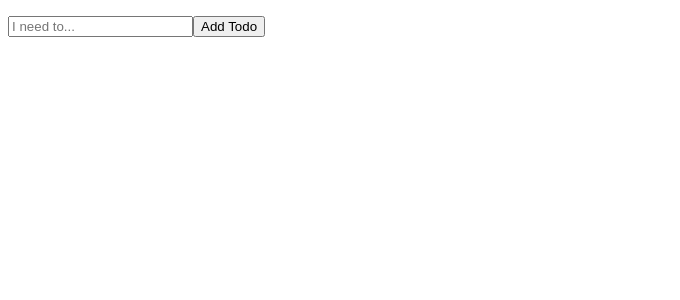
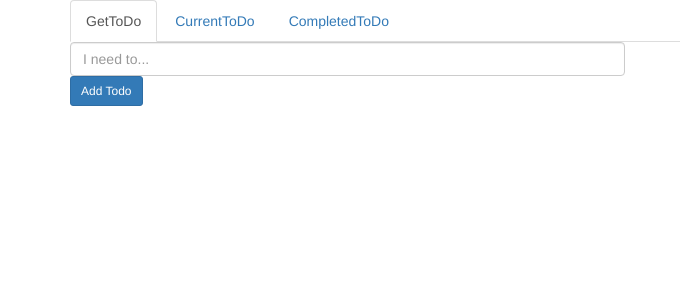
Before and after one commit to subha-py/vue_boilerplate, a Vue app: page / in a window 1280 px wide. Shown: the top 300 px of the page, without its empty margins (0-680 px from the left). Built offline with nearby package versions, Linux system fonts and the light colour scheme.

Commit message:
added with bootstrap to-do app completed

```diff
--- a/index.html
+++ b/index.html
@@ -2,10 +2,13 @@
 <html>
 <head>
   <meta charset="utf-8">
-    <title>vue_boilerplate</title>
+  <title>To-Do app</title>
+  <link rel="stylesheet" href="https://maxcdn.bootstrapcdn.com/bootstrap/3.3.7/css/bootstrap.min.css">
 </head>
 <body>
 <div id="app"></div>
 <!-- built files will be auto injected -->
 </body>
+<!--todo -->
+<!--3) add material vue-->
 </html>
--- a/package.json
+++ b/package.json
@@ -2,7 +2,6 @@
   "name": "vue_boilerplate",
   "version": "1.0.0",
   "description": "A Vue.js project",
-  "author": "subha bera <subha.py@gmail.com>",
   "private": true,
   "scripts": {
     "dev": "node build/dev-server.js",
@@ -21,6 +20,7 @@
     "babel-preset-es2015": "^6.22.0",
     "babel-preset-stage-2": "^6.22.0",
     "babel-register": "^6.22.0",
+    "bootstrap-vue": "^0.6.0",
     "chalk": "^1.1.3",
     "connect-history-api-fallback": "^1.3.0",
     "css-loader": "^0.26.1",
@@ -46,6 +46,7 @@
     "shelljs": "^0.7.6",
     "url-loader": "^0.5.7",
     "vue-loader": "^10.3.0",
+    "vue-material": "^0.7.1",
     "vue-style-loader": "^2.0.0",
     "vue-template-compiler": "^2.1.10",
     "vuex": "^2.1.1",
--- a/src/App.vue
+++ b/src/App.vue
@@ -1,16 +1,24 @@
 <template>
-  <div id="app">
-    <CompletedToDo></CompletedToDo>
-    <GetToDo></GetToDo>
-    <CurrentToDo></CurrentToDo>
+  <div id="app"  class="container">
+    <ul class="nav nav-tabs">
+      <!--set 'active' class conditionally-->
+      <li v-for="page in pages" :class="isActivePage(page) ? 'active' : '' ">
+        <!--use links to change between tabs-->
+        <a @click="setPage(page)">{{page}}</a>
+      </li>
+    </ul>
+    <component :is="activePage"></component>
   </div>
 </template>
 
 <script>
-
+  import Vue from 'vue'
+  import VueMaterial from 'vue-material'
   import GetToDo from './components/GetToDo'
   import CurrentToDo from './components/CurrentToDo'
   import CompletedToDo from './components/CompletedToDo'
+
+  Vue.use(VueMaterial)
 
   export default {
     name: 'app',
@@ -18,12 +26,24 @@
       GetToDo,
       CurrentToDo,
       CompletedToDo
+    },
+    data () {
+      return {
+        pages: [
+          'GetToDo',
+          'CurrentToDo',
+          'CompletedToDo'
+        ],
+        activePage: 'GetToDo'
+      }
+    },
+    methods: {
+      setPage (newPage) {
+        this.activePage = newPage
+      },
+      isActivePage (page) {
+        return this.activePage === page
+      }
     }
   }
 </script>
-
-<style>
-  #app {
-    font-family: Helvetica, sans-serif;
-  }
-</style>
--- a/src/components/CompletedToDo.vue
+++ b/src/components/CompletedToDo.vue
@@ -1,8 +1,9 @@
 <template>
-  <div id="completed-todos">
-    <h3 v-if="completed.length > 0">Completed({{completed.length}})</h3>
+  <div id="completed-todo" class="row">
+    <div class="col-md-6">
+      <h3 v-if="completeTodos.length > 0">Completed({{completeTodos.length}})</h3>
       <ul class="list-group">
-      <li class="list-group-item" v-for="todo in completed">
+        <li class="list-group-item" v-for="todo in completeTodos">
           {{todo.body}}
           <button type="button" @click="remove(todo)" class="btn btn-default btn-sm">
             <span class="glyphicon glyphicon-remove-circle"></span> Remove
@@ -10,18 +11,29 @@
         </li>
       </ul>
     </div>
+  </div>
 </template>
+
 <script>
-  export default{
+  import {mapGetters, mapActions} from 'vuex'
+  export default {
+    name: 'CompletedToDo',
     methods: {
+      ...mapActions(
+        [
+          'removeTodo'
+        ]
+      ),
       remove: function (todo) {
-        this.$store.dispatch('removeTodo', todo)
+        this.removeTodo(todo)
       }
     },
     computed: {
-      completed: function () {
-        return this.$store.getters.completeTodos
-      }
+      ...mapGetters(
+        [
+          'completeTodos'
+        ]
+      )
     }
   }
 </script>
--- a/src/components/CurrentToDo.vue
+++ b/src/components/CurrentToDo.vue
@@ -1,41 +1,56 @@
 <template>
-  <div id="current-todos" class="container">
+  <div id="current-todo" class="row">
+    <div class="col-md-6">
       <h3 v-if="todos.length > 0">Current({{todos.length}})</h3>
       <ul class="list-group">
         <li class="list-group-item" v-for="todo in todos">
           {{todo.body}}
           <div class="btn-group">
-          <button type="button" @click="edit(todo)" class="btn btn-default btn-sm">
+            <button type="button" @click="edit(todo)" class="btn btn-primary">
               <span class="glyphicon glyphicon-edit"></span> Edit
             </button>
-          <button type="button" @click="complete(todo)" class="btn btn-default btn-sm">
+            <button type="button" @click="complete(todo)" class="btn btn-success">
               <span class="glyphicon glyphicon-ok-circle"></span> Complete
             </button>
-          <button type="button" @click="remove(todo)" class="btn btn-default btn-sm">
+            <button type="button" @click="remove(todo)" class="btn btn-danger">
               <span class="glyphicon glyphicon-remove-circle"></span> Remove
             </button>
           </div>
         </li>
       </ul>
     </div>
+  </div>
 </template>
+
+
 <script>
+  import {mapGetters, mapActions} from 'vuex'
   export default{
+    name: 'CurrentToDo',
     methods: {
+      ...mapActions(
+        [
+          'editTodo',
+          'completeTodo',
+          'removeTodo'
+        ]
+      ),
       edit: function (todo) {
-        this.$store.dispatch('editTodo', todo)
+        this.editTodo(todo)
       },
       complete: function (todo) {
-        this.$store.dispatch('completeTodo', todo)
+        this.completeTodo(todo)
       },
       remove: function (todo) {
-        this.$store.dispatch('removeTodo', todo)
+        this.removeTodo(todo)
       }
     },
     computed: {
-      todos: function () {
-        return this.$store.getters.todos
-      }
+      ...mapGetters(
+        [
+          'todos'
+        ]
+      )
     }
   }
 </script>
--- a/src/components/GetToDo.vue
+++ b/src/components/GetToDo.vue
@@ -1,27 +1,43 @@
 <template>
-  <div id="get-todo" class="container">
-    <input class="form-control"
+  <div id="get-todo" class="row">
+    <div class="col-md-6">
+    <input @keydown.enter="addTodos"
+           class="form-control"
            :value="newTodo"
-           @change="getTodo"
+           @keypress="getTodos"
            placeholder="I need to...">
-    <button class="btn btn-primary" @click="addTodo">Add Todo</button>
+    <button class="btn btn-primary btn-sm" @click="addTodos">Add Todo</button>
+      </div>
   </div>
 </template>
+
 <script>
+  import {mapGetters, mapActions} from 'vuex'
+
   export default {
     methods: {
-      getTodo: function (e) {
-        this.$store.dispatch('getTodo', e.target.value)
+      name: 'GetToDo',
+      ...mapActions(
+        [
+          'getTodo',
+          'addTodo',
+          'clearTodo'
+        ]
+      ),
+      getTodos: function (e) {
+        this.getTodo(e.target.value)
       },
-      addTodo: function () {
-        this.$store.dispatch('addTodo')
-        this.$store.dispatch('clearTodo')
+      addTodos: function () {
+        this.addTodo()
+        this.clearTodo()
       }
     },
     computed: {
-      newTodo: function () {
-        return this.$store.getters.newTodo
-      }
+      ...mapGetters(
+        [
+          'newTodo'
+        ]
+      )
     }
   }
 </script>
```
Lines whose indentation alone changed are shown as unchanged.
